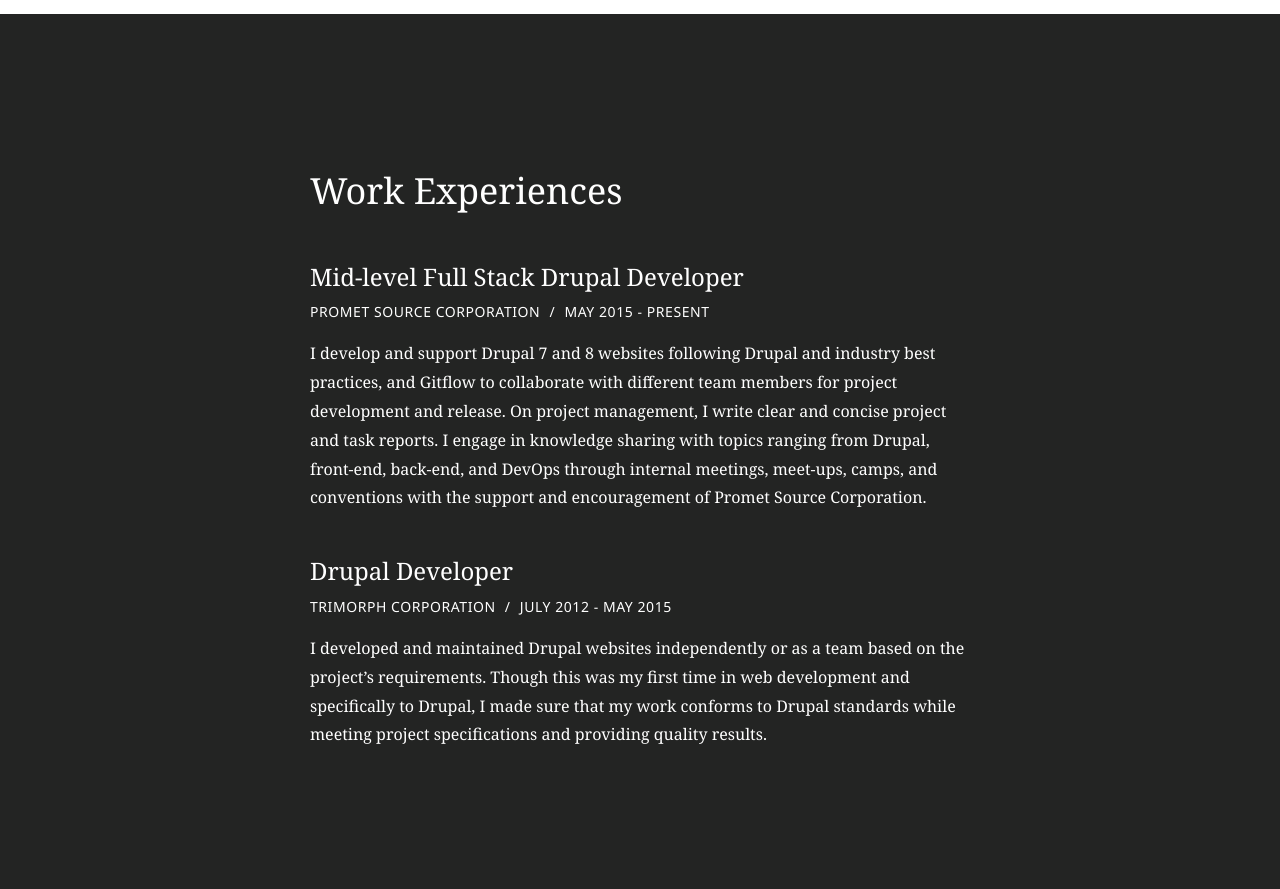
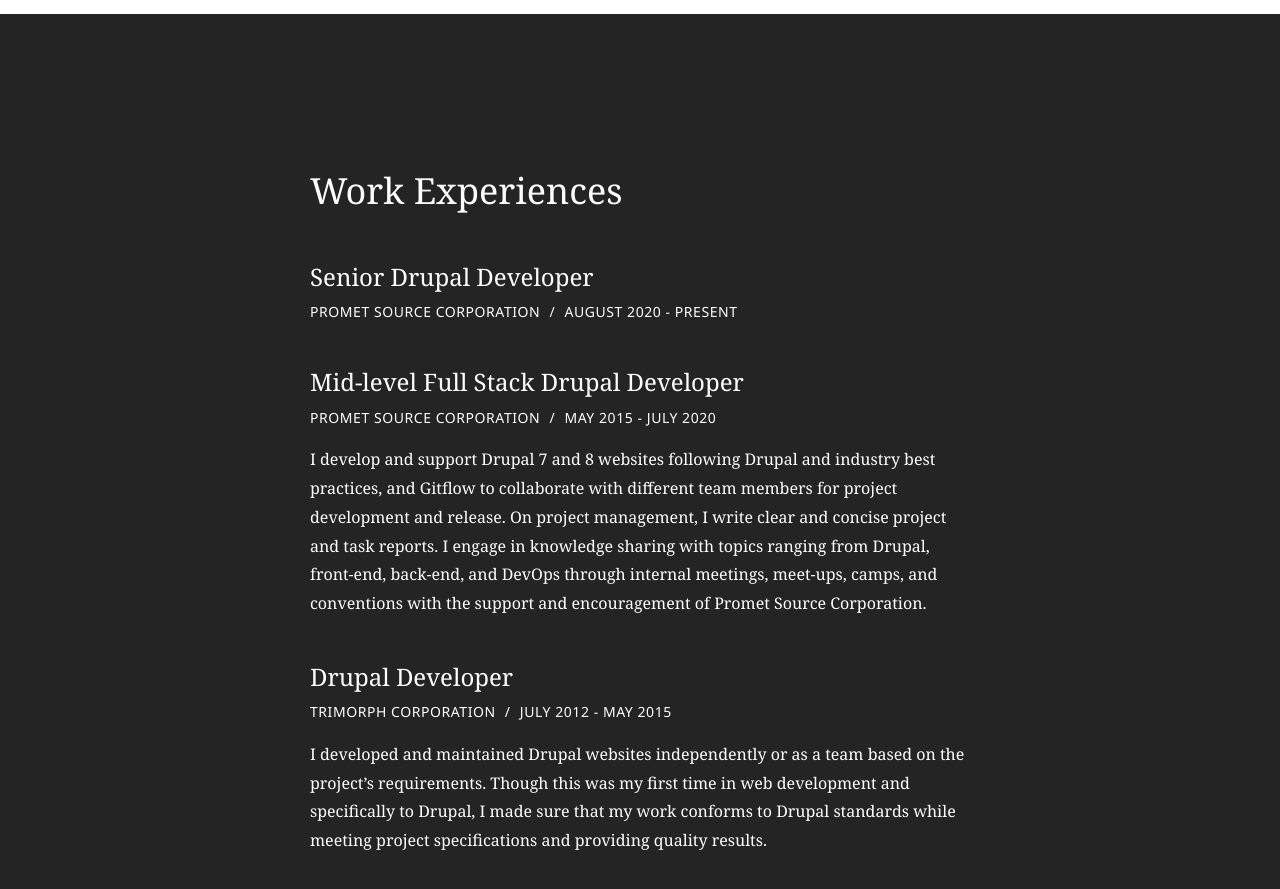
Before and after one commit to leolandotan/leolandotan.github.io, a Jekyll site: the page built from index.html, in a window 1280 px wide and 900 px high, scrolled down 4581 px. Shown: the top 889 px of the window. Built offline with Jekyll 4.4.1, drawn with Linux system fonts in a browser that asks for light colours.

Commit message:
Update work experience section.

```diff
--- a/index.html
+++ b/index.html
@@ -98,9 +98,16 @@
     <h2 class="section-title">Work Experiences</h2>
 
     <div class="company">
+      <h3>Senior Drupal Developer</h3>
+      <ul class="position">
+        <li>Promet Source Corporation <span class="position-slash">/</span> August 2020 - Present</li>
+      </ul>
+    </div>
+
+    <div class="company">
         <h3>Mid-level Full Stack Drupal Developer</h3>
         <ul class="position">
-          <li>Promet Source Corporation <span class="position-slash">/</span> May 2015 - Present</li>
+          <li>Promet Source Corporation <span class="position-slash">/</span> May 2015 - July 2020</li>
         </ul>
         <p>I develop and support Drupal 7 and 8 websites following Drupal and industry best practices, and Gitflow to collaborate with different team members for project development and release. On project management, I write clear and concise project and task reports. I engage in knowledge sharing with topics ranging from Drupal, front-end, back-end, and DevOps through internal meetings, meet-ups, camps, and conventions with the support and encouragement of Promet Source Corporation.</p>
     </div>
```
